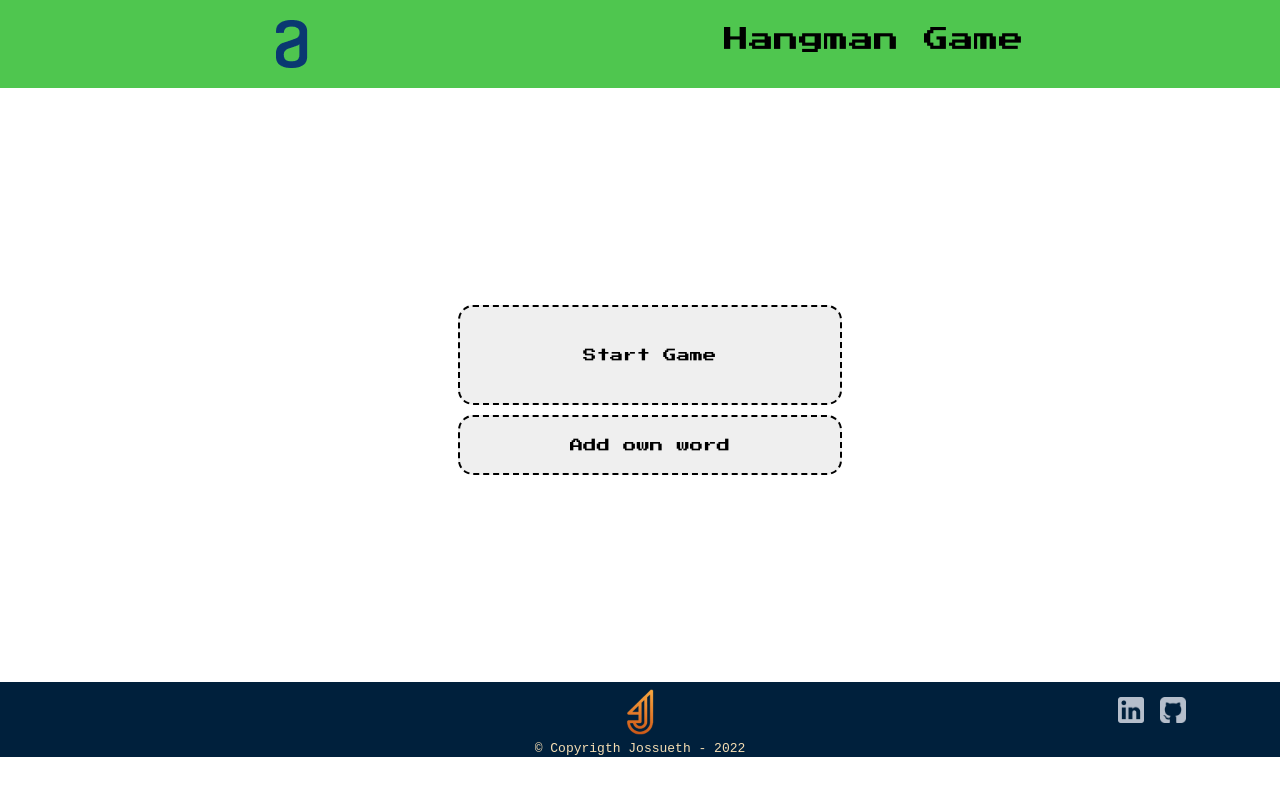
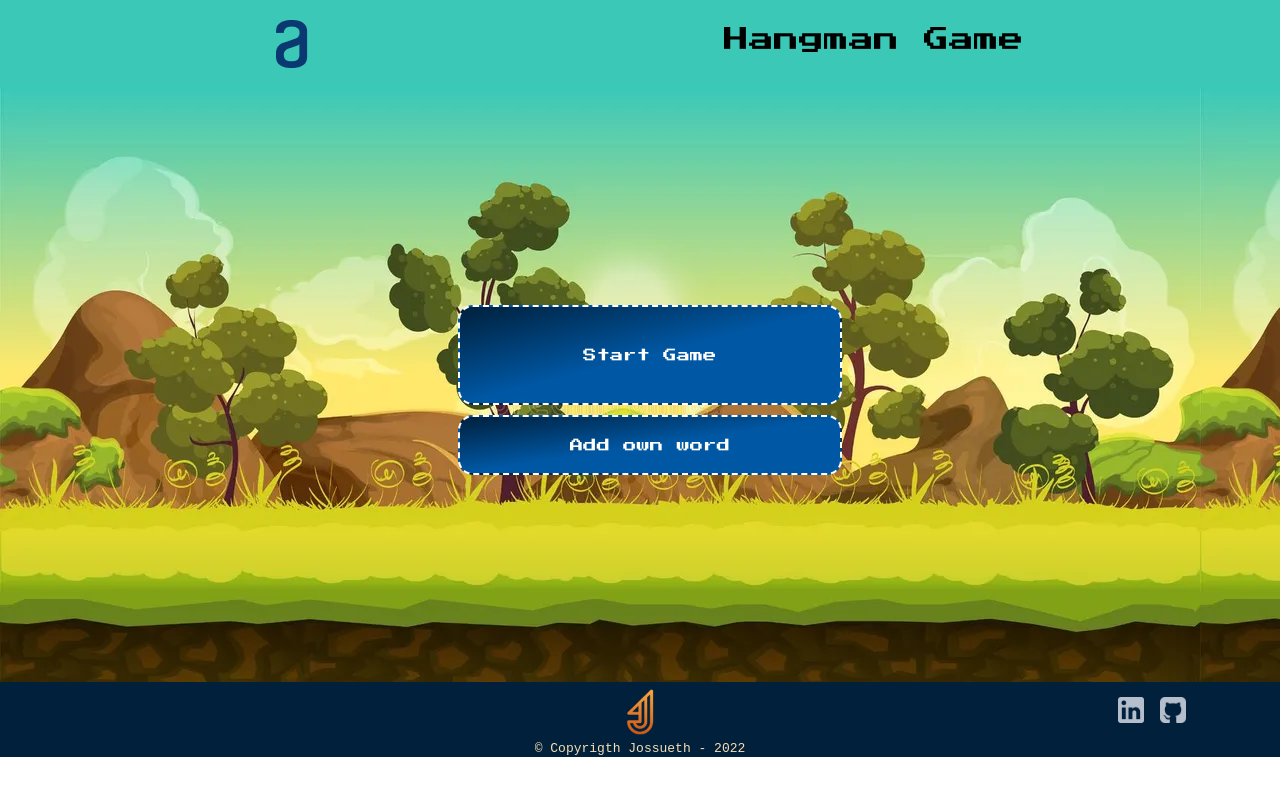
Before and after one commit to JosueMalla/HangmanGame-One, a plain HTML site: page index.html in a window 1280 px wide. Drawn offline with Linux system fonts and the light colour scheme.

Commit message:
Adding decoration to index

```diff
--- /dev/null
+++ b/functions.js
@@ -0,0 +1,14 @@
+
+//Function for go to game zone
+
+function GoGame(){
+    window.location.href="gamezone.html";
+}
+
+function GoHome(){
+    window.location.href="index.html";
+}
+
+function GoAddword(){
+    window.location.href="addword.html";
+}
--- a/index.html
+++ b/index.html
@@ -20,8 +20,8 @@
         </header>
         <section class="main">
             <div class="buttons">
-                <button class="button1">Start Game</button>
-                <button class="button2">Add own word</button>
+                <button class="button1" onclick="GoGame()">Start Game</button>
+                <button class="button2" onclick="GoAddword()">Add own word</button>
             </div>
         </section>
         <footer>
@@ -33,4 +33,5 @@
             <p class="copyrigth">© Copyrigth Jossueth - 2022</p>
         </footer>
     </body>
+    <script src="functions.js"></script>
 </html>
--- a/style.css
+++ b/style.css
@@ -5,7 +5,7 @@ body{
 /*CSS for header*/
 
 header{
-    background-color: rgb(79, 198, 79);
+    background-color: #3cc8b6;
     width: 100%;
 }
 
@@ -35,6 +35,7 @@ h1{
     height: 594px;
     display: flex;
     align-items: center;
+    background-image: url(media/fondo.jpg);
 }
 
 /* CSS for buttons*/
@@ -63,8 +64,20 @@ h1{
 
 .button1, .button2{
     border-style: dashed;
+    border-color: white;
+    border-spacing: 5px;
+    cursor: pointer;
+    transition: 1s all;
+    background: linear-gradient(to top left, rgb(0, 87, 163) 50%, rgb(0, 32, 60) );
+    color: white;
 }
 
+.button2:hover{
+    transform: scale(105%);
+}
+.button1:hover{
+    transform: scale(105%);
+}
 
 /*CSS Footer*/
 
```
Also changed, not shown: addword.html (added), gamezone.html (added), media/fondo.jpg (added).
